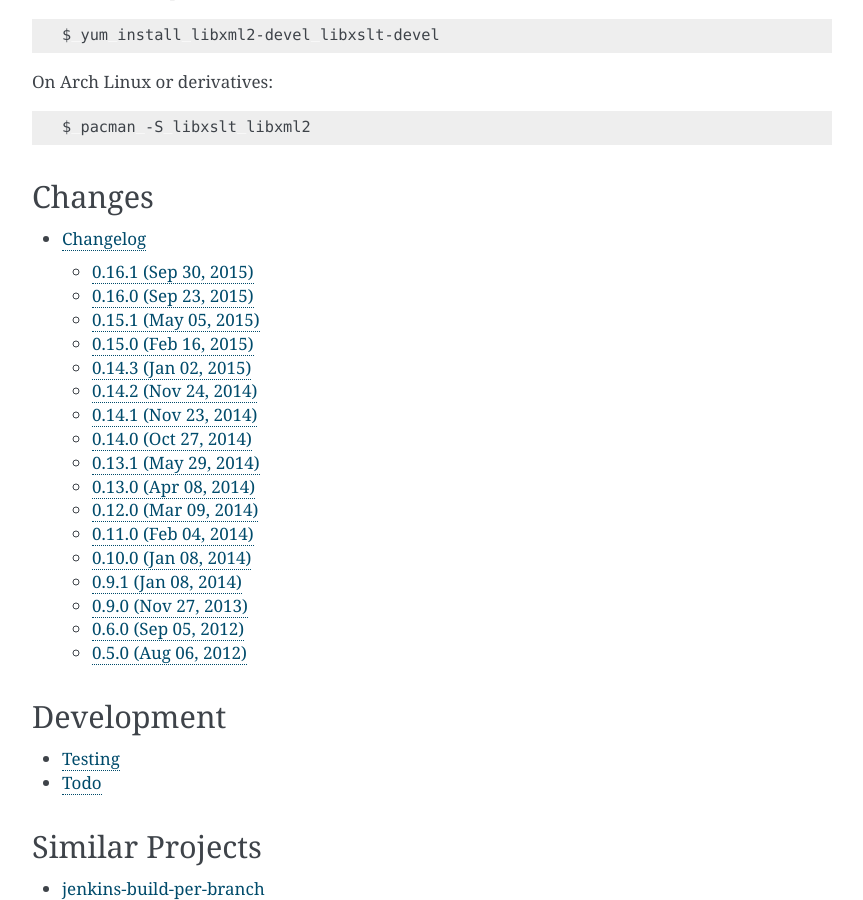
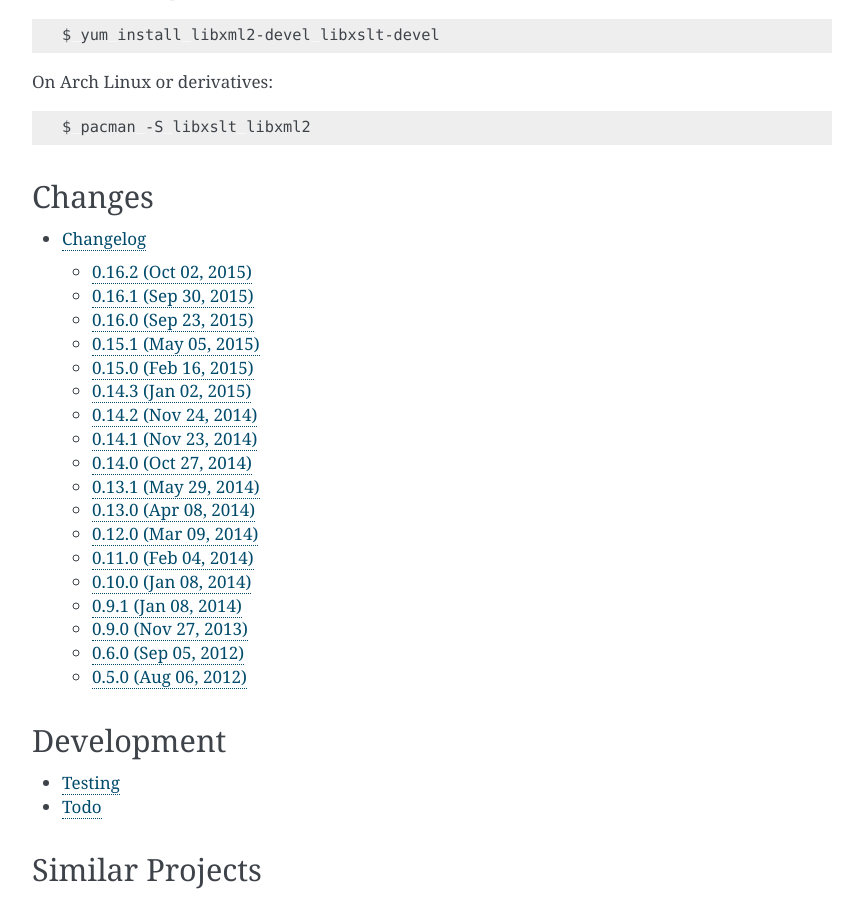
Before and after one commit to gvalkov/jenkins-autojobs, a Sphinx documentation site: the page built from docs/index.rst, in a window 1280 px wide and 900 px high, scrolled down 1488 px. Shown: the whole window, without its empty margins (168-1031 px from the left). Built offline with Sphinx 7.4.7, drawn with Linux system fonts in a browser that asks for light colours.

Commit message:
Bump version to 0.16.2

```diff
--- a/docs/changelog.rst
+++ b/docs/changelog.rst
@@ -1,5 +1,10 @@
 Changelog
 ---------
+
+0.16.2 (Oct 02, 2015)
+^^^^^^^^^^^^^^^^^^^^^
+
+- Fix accidentally introduced import error (thanks `@bartoszj`_).
 
 0.16.1 (Sep 30, 2015)
 ^^^^^^^^^^^^^^^^^^^^^
--- a/jenkins_autojobs/__init__.py
+++ b/jenkins_autojobs/__init__.py
@@ -1 +1 @@
-__version__ = '0.16.1'
+__version__ = '0.16.2'
```
